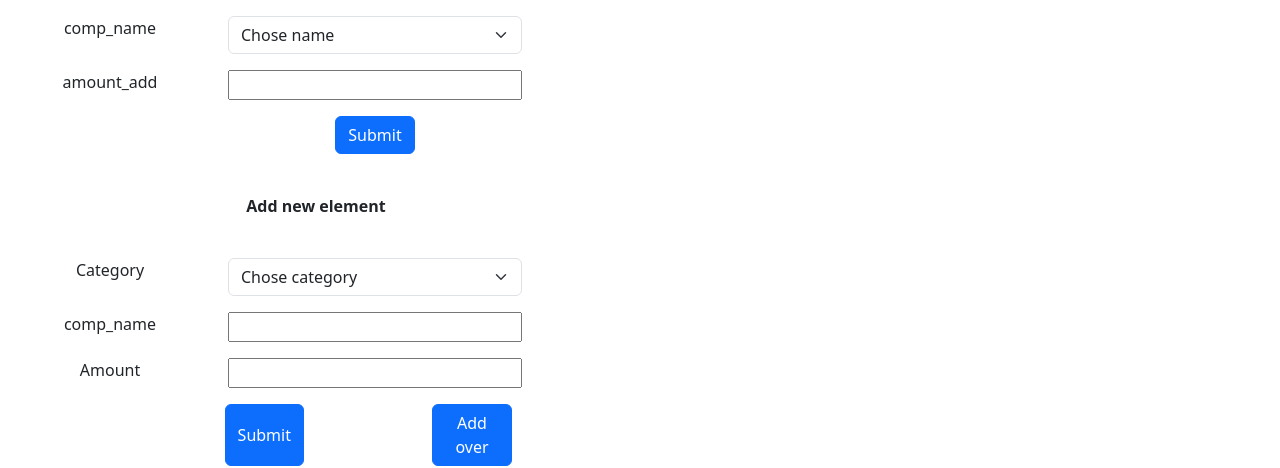
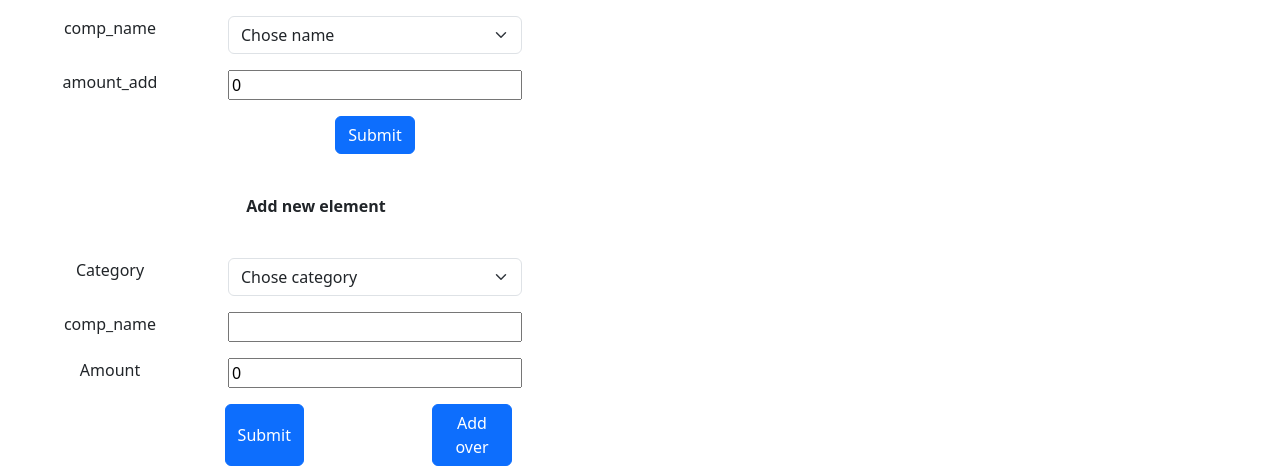
Before and after one commit to SamDemon2/radelements, a React (Create React App) app: page /my-add in a window 1280 px wide. Shown: the part 186-654 px from the top of the page. Built offline with nearby package versions, Linux system fonts and the light colour scheme.

Commit message:
Продолжаю делать обработчики событий

```diff
--- a/src/components/AddComponents.tsx
+++ b/src/components/AddComponents.tsx
@@ -20,6 +20,14 @@ const AddComponents = () => {
     };
 
     const handleCompNameChange = (e: React.ChangeEvent<HTMLSelectElement>) => {
+        const { name, value } = e.target;
+        setFormData({
+            ...formData,
+            [name]: value,
+        });
+    };
+
+    const handleCompINameChange = (e: React.ChangeEvent<HTMLInputElement>) => {
         const { name, value } = e.target;
         setFormData({
             ...formData,
@@ -106,7 +114,12 @@ const AddComponents = () => {
                     amount_add
                 </div>
                 <div className="col-3 d-flex justify-content-center">
-                    <input className="w-100"/>
+                    <input
+                        name="amount"
+                        value={formData.amount}
+                        onChange={handleAmountChange}
+                        className="w-100"
+                    type="number"/>
                 </div>
             </div>
             <div className="row my-3">
@@ -131,7 +144,11 @@ const AddComponents = () => {
                     Category
                 </div>
                 <div className="col-3 d-flex justify-content-center">
-                    <select className="form-select w-100" aria-label="Default select example">
+                    <select
+                        name="category"
+                        value={formData.category}
+                        onChange={handleCategoryChange}
+                        className="form-select w-100" aria-label="Default select example">
                         <option selected>Chose category</option>
                         <option value="1">Resistor</option>
                         <option value="2">Capacitor</option>
@@ -148,7 +165,13 @@ const AddComponents = () => {
                 comp_name
             </div>
             <div className="col-3 d-flex justify-content-center">
-                <input className="w-100"/>
+                <input
+                    name="name"
+                    value={formData.comp_name}
+                    onChange={handleCompINameChange}
+                    className="w-100"
+                    type="string"
+                />
             </div>
             </div>
             <div className="row my-3">
@@ -156,7 +179,13 @@ const AddComponents = () => {
                     Amount
                 </div>
                 <div className="col-3 d-flex justify-content-center">
-                    <input className="w-100"/>
+                    <input
+                        name="amount"
+                        value={formData.amount}
+                        onChange={handleAmountChange}
+                        className="w-100"
+                        type="number"
+                    />
                 </div>
                 <div className="row  my-3 d-flex justify-content-start">
                     <div className="col-2">
```
